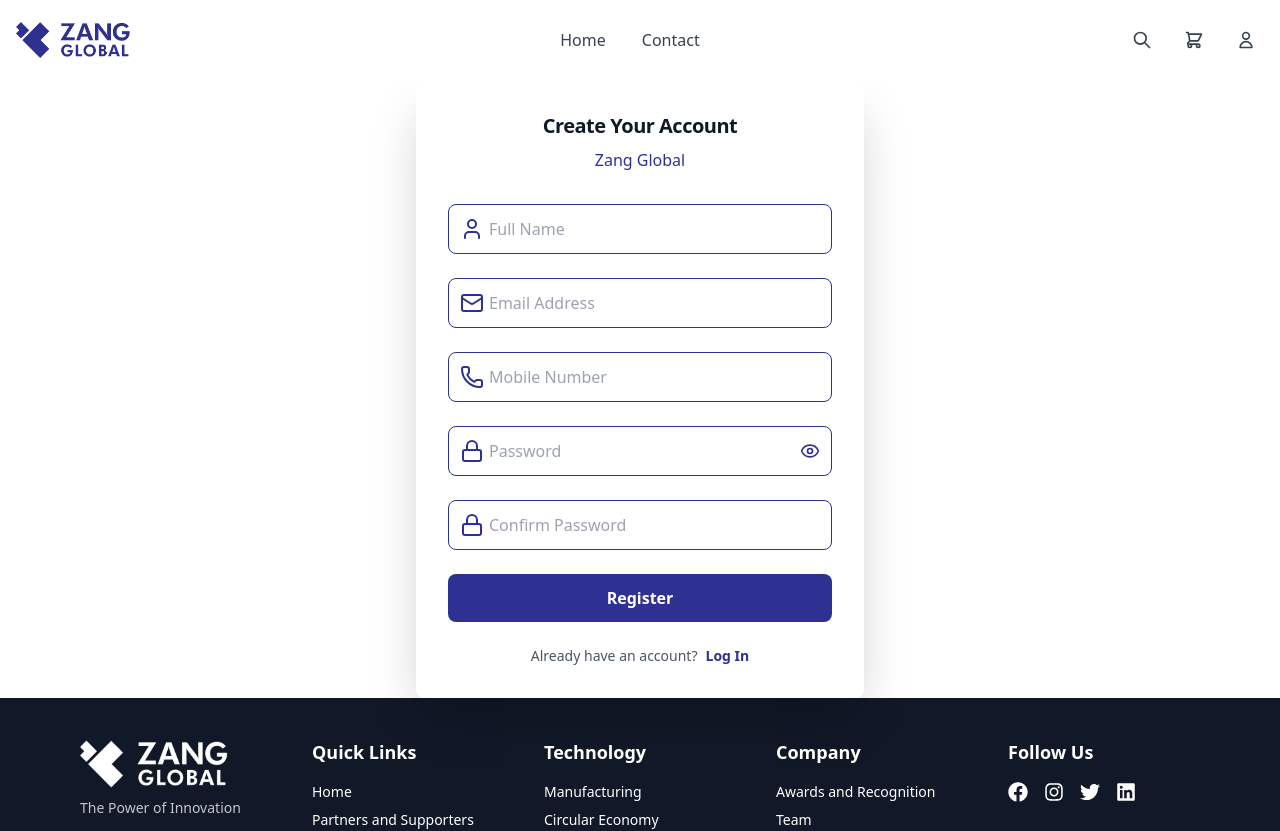
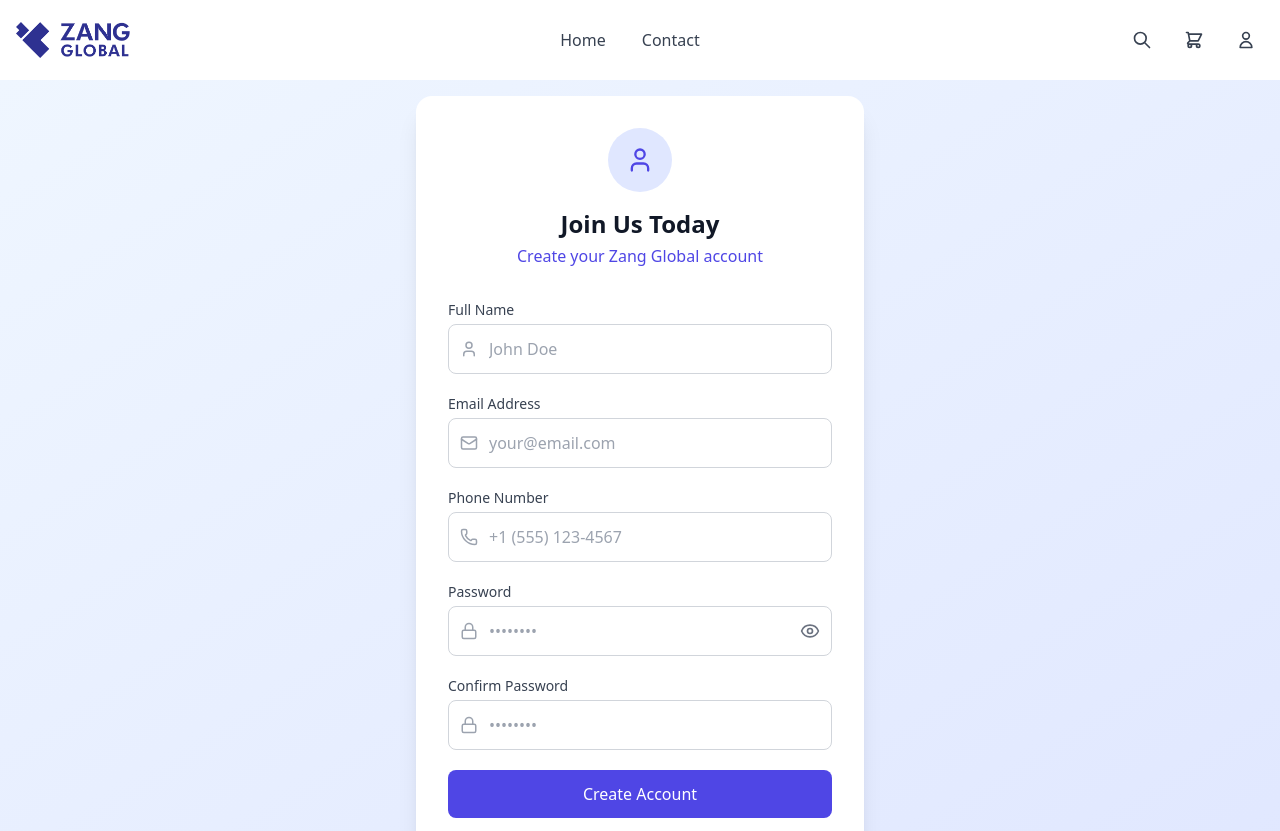
Before and after one commit to dmahub-tech/zangglobal, a React (Vite) app: page /signup in a window 1280 px wide. Shown: the top 831 px of the page. Built offline with nearby package versions, Linux system fonts and the light colour scheme.

Commit message:
first commit

```diff
--- a/package.json
+++ b/package.json
@@ -9,6 +9,7 @@
     "@fortawesome/free-solid-svg-icons": "^6.7.2",
     "@fortawesome/react-fontawesome": "^0.2.2",
     "@heroicons/react": "^2.2.0",
+    "@hookform/resolvers": "^5.1.1",
     "@reduxjs/toolkit": "^2.6.0",
     "@testing-library/jest-dom": "^5.17.0",
     "@testing-library/react": "^13.4.0",
@@ -18,7 +19,8 @@
     "axios": "^1.7.9",
     "canvas-confetti": "^1.9.3",
     "cors": "^2.8.5",
-    "framer-motion": "^11.15.0",
+    "framer-motion": "^11.18.2",
+    "jwt-decode": "^4.0.0",
     "lodash-es": "^4.17.21",
     "lucide-react": "^0.468.0",
     "moment": "^2.30.1",
@@ -38,6 +40,7 @@
     "react-type-animation": "^3.2.0",
     "recharts": "^2.14.1",
     "web-vitals": "^2.1.4",
+    "zod": "^3.25.67",
     "zustand": "^5.0.2"
   },
   "scripts": {
--- a/src/components/user/Landing/LandingNavBar.jsx
+++ b/src/components/user/Landing/LandingNavBar.jsx
@@ -40,6 +40,7 @@ const NavItem = ({ item, onClose }) => {
 
   const location = useLocation()
   const pathname = location.pathname
+  console.log(pathname)
   return(
   <motion.div
     whileHover={{ scale: 1.05 }}
--- a/src/config/api.js
+++ b/src/config/api.js
@@ -1,7 +1,7 @@
 import axios from "axios";
 
 const api = axios.create({
-  baseURL: "https://web-ecommerce-backend-jj6f.onrender.com",
+  baseURL: "https://zangglobal-backend.onrender.com",
   headers: {
     "Content-Type": "application/json; charset=utf-8",
   },
--- a/src/pages/user/login.jsx
+++ b/src/pages/user/login.jsx
@@ -1,125 +1,185 @@
-import React, { useState } from "react";
+import React, { useState, useEffect } from "react";
 import { Eye, EyeOff, Loader2, Lock, Mail } from 'lucide-react';
 import { motion } from 'framer-motion';
 import { useDispatch, useSelector } from "react-redux";
 import { loginUser } from "../../redux/slice/authSlice";
 import { useNavigate } from "react-router-dom";
+import { toast } from "react-toastify";
 
 const Login = () => {
   const [email, setEmail] = useState("");
   const [password, setPassword] = useState("");
   const [showPassword, setShowPassword] = useState(false);
+  const [formErrors, setFormErrors] = useState({});
+
   const dispatch = useDispatch();
   const navigate = useNavigate();
-  const [error,setError] = useState()
-  const [loading,setLoading] = useState(false)
+  const { loading, error, isAuthenticated } = useSelector((state) => state.auth);
 
-  // Get authentication state from Redux
+  // Redirect if already authenticated
+  useEffect(() => {
+    if (isAuthenticated) {
+      navigate("/store");
+    }
+  }, [isAuthenticated, navigate]);
 
-  // Handle login submission
+  // Handle auth errors
+  useEffect(() => {
+    if (error) {
+      toast.error(error);
+      setFormErrors({ root: error });
+    }
+  }, [error]);
+
+  const validateForm = () => {
+    const errors = {};
+
+    if (!email) {
+      errors.email = "Email is required";
+    } else if (!/\S+@\S+\.\S+/.test(email)) {
+      errors.email = "Email is invalid";
+    }
+
+    if (!password) {
+      errors.password = "Password is required";
+    } else if (password.length < 6) {
+      errors.password = "Password must be at least 6 characters";
+    }
+
+    setFormErrors(errors);
+    return Object.keys(errors).length === 0;
+  };
+
   const handleSubmit = async (e) => {
     e.preventDefault();
-    setLoading(true)
+
+    if (!validateForm()) return;
+
     try {
-      const resultAction = await dispatch(loginUser({ email, password })).unwrap();
-      console.log("Login successful", resultAction);
-
-      // Redirect to Dashboard or Home after login
+      await dispatch(loginUser({ email, password })).unwrap();
+      toast.success("Login successful! Redirecting...");
       navigate("/store");
-      setLoading(false)
     } catch (err) {
-      console.error("Login failed:", err);
-      setLoading(false)
-      setError(err)
+      // Error handling is done via the error effect
     }
   };
 
   return (
-    <>
-      {/* <SEOComponent /> */}
-      <div className="min-h-screen bg-slate-50 flex items-center justify-center p-4">
-
+    <div className="min-h-screen bg-gradient-to-br from-blue-50 to-indigo-100 flex items-center justify-center p-4">
       <motion.div
-          className="w-full max-w-md bg-white shadow-2xl rounded-2xl overflow-hidden"
-          initial={{ opacity: 0, scale: 0.9 }}
-          animate={{ opacity: 1, scale: 1 }}
+        className="w-full max-w-md bg-white shadow-xl rounded-2xl overflow-hidden"
+        initial={{ opacity: 0, y: 20 }}
+        animate={{ opacity: 1, y: 0 }}
         transition={{ duration: 0.5, type: "spring", stiffness: 120 }}
       >
         <div className="p-8">
           <div className="text-center mb-8">
-              <h2 className="text-4xl font-extrabold text-gray-900 tracking-tight">
-                Welcome Back
-              </h2>
-              <p className="text-primary mt-2">Log in to Zang Global</p>
+            <div className="mx-auto w-16 h-16 bg-indigo-100 rounded-full flex items-center justify-center mb-4">
+              <Lock className="text-indigo-600" size={28} />
+            </div>
+            <h2 className="text-2xl font-bold text-gray-900">Welcome Back</h2>
+            <p className="text-indigo-600 mt-1">Log in to your Zang Global account</p>
           </div>
 
-            {error && (
-              <div className="bg-red-50 border border-red-200 text-red-600 px-4 py-3 rounded-lg mb-6 text-center">
-                {error} please try again
+          {formErrors.root && (
+            <div className="bg-red-50 border-l-4 border-red-500 text-red-700 p-4 rounded-lg mb-6">
+              <p>{formErrors.root}</p>
             </div>
           )}
 
-            <form onSubmit={handleSubmit} className="space-y-6">
+          <form onSubmit={handleSubmit} className="space-y-5">
             {/* Email Input */}
+            <div>
+              <label htmlFor="email" className="block text-sm font-medium text-gray-700 mb-1">
+                Email Address
+              </label>
               <div className="relative">
                 <div className="absolute inset-y-0 left-0 pl-3 flex items-center pointer-events-none">
-                  <Mail className="text-primary" />
+                  <Mail className="text-gray-400" size={18} />
                 </div>
                 <input
-                  type="text"
-                  placeholder="Email or Mobile Number"
-                  required
-                  className="w-full pl-10 pr-4 py-3 border border-primary rounded-lg focus:outline-none focus:ring-2 focus:ring-pink-500 transition duration-300"
+                  id="email"
+                  type="email"
+                  className={`w-full pl-10 pr-4 py-3 border ${
+                    formErrors.email ? "border-red-500" : "border-gray-300"
+                  } rounded-lg focus:outline-none focus:ring-2 focus:ring-indigo-500 transition duration-200`}
+                  placeholder="your@email.com"
                   value={email}
                   onChange={(e) => setEmail(e.target.value)}
                 />
               </div>
+              {formErrors.email && (
+                <p className="mt-1 text-sm text-red-600">{formErrors.email}</p>
+              )}
+            </div>
 
             {/* Password Input */}
+            <div>
+              <label htmlFor="password" className="block text-sm font-medium text-gray-700 mb-1">
+                Password
+              </label>
               <div className="relative">
                 <div className="absolute inset-y-0 left-0 pl-3 flex items-center pointer-events-none">
-                  <Lock className="text-primary" />
+                  <Lock className="text-gray-400" size={18} />
                 </div>
                 <input
+                  id="password"
                   type={showPassword ? "text" : "password"}
-                  placeholder="Password"
-                  required
-                  className="w-full pl-10 pr-12 py-3 border border-primary rounded-lg focus:outline-none focus:ring-2 focus:ring-primary transition duration-300"
+                  className={`w-full pl-10 pr-12 py-3 border ${
+                    formErrors.password ? "border-red-500" : "border-gray-300"
+                  } rounded-lg focus:outline-none focus:ring-2 focus:ring-indigo-500 transition duration-200`}
+                  placeholder="••••••••"
                   value={password}
                   onChange={(e) => setPassword(e.target.value)}
                 />
                 <button
                   type="button"
-                  className="absolute inset-y-0 right-0 pr-3 flex items-center text-primary hover:text-primary transition"
+                  className="absolute inset-y-0 right-0 pr-3 flex items-center text-gray-500 hover:text-indigo-600 transition"
                   onClick={() => setShowPassword(!showPassword)}
                 >
                   {showPassword ? <EyeOff size={20} /> : <Eye size={20} />}
                 </button>
               </div>
+              {formErrors.password && (
+                <p className="mt-1 text-sm text-red-600">{formErrors.password}</p>
+              )}
+            </div>
+
+            <div className="flex items-center justify-end">
+              <a href="/forgot-password" className="text-sm text-indigo-600 hover:text-indigo-800">
+                Forgot password?
+              </a>
+            </div>
 
             {/* Submit Button */}
             <motion.button
               type="submit"
-                className="w-full bg-primary flex items-center justify-center text-white py-3 rounded-lg font-semibold hover:bg-primary transition duration-300 transform active:scale-95"
-                whileTap={{ scale: 0.95 }}
+              className="w-full bg-indigo-600 text-white py-3 px-4 rounded-lg font-medium hover:bg-indigo-700 transition duration-200 flex items-center justify-center"
+              whileTap={{ scale: 0.98 }}
               disabled={loading}
             >
-                {loading ? <Loader2 className=" animate-spin" size={25}/> : "Log in"}
+              {loading ? (
+                <>
+                  <Loader2 className="animate-spin mr-2" size={20} />
+                  Logging in...
+                </>
+              ) : (
+                "Log In"
+              )}
             </motion.button>
           </form>
 
           <div className="mt-6 text-center">
             <p className="text-gray-600 text-sm">
-                Don't have an account?
-                <a href="/signup" className="text-primary hover:text-pink-800 ml-2 font-semibold">
-                  Sign Up
+              Don't have an account?{" "}
+              <a href="/signup" className="text-indigo-600 hover:text-indigo-800 font-medium">
+                Sign up
               </a>
             </p>
           </div>
         </div>
       </motion.div>
     </div>
-    </>
   );
 };
 
--- a/src/pages/user/signup.jsx
+++ b/src/pages/user/signup.jsx
@@ -1,182 +1,200 @@
-import React, { useState } from "react";
+import React, { useState, useEffect } from "react";
 import { Eye, EyeOff, User, Mail, Phone, Lock, Loader2 } from "lucide-react";
-import { useDispatch } from "react-redux";
-import { registerUser } from "../../redux/slice/authSlice"; // Import Redux action
+import { useDispatch, useSelector } from "react-redux";
+import { registerUser } from "../../redux/slice/authSlice";
 import { motion } from "framer-motion";
 import { useNavigate } from "react-router-dom";
+import { useForm } from "react-hook-form";
 
 export default function SignUp() {
   const dispatch = useDispatch();
+  const navigate = useNavigate();
+  const { isAuthenticated, loading: authLoading, error: authError } = useSelector((state) => state.auth);
+  const [showPassword, setShowPassword] = useState(false);
 
-  const [showPassword, setShowPassword] = useState(false);
-  const [email, setEmail] = useState("");
-  const [password, setPassword] = useState("");
-  const [confirmPassword, setConfirmPassword] = useState("");
-  const [name, setName] = useState("");
-  const [phone, setPhone] = useState("");
-  const [loading, setLoading] = useState(false);
-  const [error, setError] = useState();
-  const navigate = useNavigate();
+  const {
+    register,
+    handleSubmit,
+    watch,
+    formState: { errors, isSubmitting },
+    reset,
+    setError,
+  } = useForm();
 
-  const formData = { name, email, password, phone };
+  const passwordValue = watch("password");
 
-  const handleSubmit = async (e) => {
-    setLoading(true);
-    console.log(formData);
-    e.preventDefault();
+  // Redirect on successful registration
+  useEffect(() => {
+    if (isAuthenticated) {
+      navigate("/dashboard");
+    }
+  }, [isAuthenticated, navigate]);
 
-    if (password !== confirmPassword) {
-      return alert("Passwords do not match!");
+  // Handle auth errors
+  useEffect(() => {
+    if (authError) {
+      setError("root", { message: authError });
     }
+  }, [authError, setError]);
+
+  const onSubmit = async (data) => {
     try {
-      dispatch(registerUser(formData));
-      setLoading(false);
-      setEmail("")
-      setConfirmPassword("")
-      setPassword("")
-      setPhone("")
-      setName("")
+      await dispatch(registerUser(data)).unwrap();
+      reset();
+      navigate("/login");
     } catch (error) {
-      setError("Error creating account please try again");
-      setLoading(false);
+      // Error handled in useEffect
     }
   };
 
   return (
-    <>
-      <div className=" flex items-center justify-center ">
+    <div className="min-h-screen bg-gradient-to-br from-blue-50 to-indigo-100 flex items-center justify-center p-4">
       <motion.div
-          className="w-full max-w-md  shadow-2xl h-fit rounded-lg overflow-hidden mt-auto"
-          initial={{ opacity: 0, scale: 0.9 }}
-          animate={{ opacity: 1, scale: 1 }}
-          transition={{
-            duration: 0.5,
-            type: "spring",
-            stiffness: 120,
-          }}
+        className="w-full max-w-md bg-white shadow-xl rounded-2xl overflow-hidden"
+        initial={{ opacity: 0, y: 20 }}
+        animate={{ opacity: 1, y: 0 }}
+        transition={{ duration: 0.5, type: "spring", stiffness: 120 }}
       >
         <div className="p-8">
           <div className="text-center mb-8">
-              <h2 className="text-xl font-extrabold text-gray-900 mx-5 tracking-tight">
-                Create Your Account
-              </h2>
-              <p className="text-primary mt-2">Zang Global</p>
+            <div className="mx-auto w-16 h-16 bg-indigo-100 rounded-full flex items-center justify-center mb-4">
+              <User className="text-indigo-600" size={28} />
+            </div>
+            <h2 className="text-2xl font-bold text-gray-900">Join Us Today</h2>
+            <p className="text-indigo-600 mt-1">Create your Zang Global account</p>
           </div>
 
-            {error && (
-              <div className="bg-red-50 border border-red-200 text-red-600 px-4 py-3 rounded-lg mb-6 text-center">
-                {error}
+          {errors.root && (
+            <div className="bg-red-50 border-l-4 border-red-500 text-red-700 p-4 rounded-lg mb-6">
+              <p>{errors.root.message}</p>
             </div>
           )}
 
-            <form onSubmit={handleSubmit} className="space-y-6">
-              {/* Name Input */}
+          <form onSubmit={handleSubmit(onSubmit)} className="space-y-5">
+            {/* Name */}
+            <div>
+              <label htmlFor="name" className="block text-sm font-medium text-gray-700 mb-1">Full Name</label>
               <div className="relative">
                 <div className="absolute inset-y-0 left-0 pl-3 flex items-center pointer-events-none">
-                  <User className="text-primary" />
+                  <User className="text-gray-400" size={18} />
                 </div>
                 <input
+                  id="name"
                   type="text"
-                  placeholder="Full Name"
-                  required
-                  className="w-full pl-10 pr-4 py-3 border border-primary rounded-lg focus:outline-none focus:ring-2 focus:ring-primary transition duration-300"
-                  value={name}
-                  onChange={(e) => setName(e.target.value)}
+                  {...register("name", { required: "Name is required", minLength: { value: 3, message: "Name must be at least 3 characters" } })}
+                  className={`w-full pl-10 pr-4 py-3 border ${errors.name ? "border-red-500" : "border-gray-300"} rounded-lg focus:outline-none focus:ring-2 focus:ring-indigo-500 transition duration-200`}
+                  placeholder="John Doe"
                 />
               </div>
+              {errors.name && <p className="mt-1 text-sm text-red-600">{errors.name.message}</p>}
+            </div>
 
-              {/* Email Input */}
+            {/* Email */}
+            <div>
+              <label htmlFor="email" className="block text-sm font-medium text-gray-700 mb-1">Email Address</label>
               <div className="relative">
                 <div className="absolute inset-y-0 left-0 pl-3 flex items-center pointer-events-none">
-                  <Mail className="text-primary" />
+                  <Mail className="text-gray-400" size={18} />
                 </div>
                 <input
+                  id="email"
                   type="email"
-                  placeholder="Email Address"
-                  required
-                  className="w-full pl-10 pr-4 py-3 border border-primary rounded-lg focus:outline-none focus:ring-2 focus:ring-primary transition duration-300"
-                  value={email}
-                  onChange={(e) => setEmail(e.target.value)}
+                  {...register("email", { required: "Email is required", pattern: { value: /\S+@\S+\.\S+/, message: "Invalid email address" } })}
+                  className={`w-full pl-10 pr-4 py-3 border ${errors.email ? "border-red-500" : "border-gray-300"} rounded-lg focus:outline-none focus:ring-2 focus:ring-indigo-500 transition duration-200`}
+                  placeholder="your@email.com"
                 />
               </div>
+              {errors.email && <p className="mt-1 text-sm text-red-600">{errors.email.message}</p>}
+            </div>
 
-              {/* Mobile Input */}
+            {/* Phone */}
+            <div>
+              <label htmlFor="phone" className="block text-sm font-medium text-gray-700 mb-1">Phone Number</label>
               <div className="relative">
                 <div className="absolute inset-y-0 left-0 pl-3 flex items-center pointer-events-none">
-                  <Phone className="text-primary" />
+                  <Phone className="text-gray-400" size={18} />
                 </div>
                 <input
+                  id="phone"
                   type="tel"
-                  placeholder="Mobile Number"
-                  required
-                  className="w-full pl-10 pr-4 py-3 border border-primary rounded-lg focus:outline-none focus:ring-2 focus:ring-primary transition duration-300"
-                  value={phone}
-                  onChange={(e) => setPhone(e.target.value)}
+                  {...register("phone", { required: "Phone is required", minLength: { value: 10, message: "Phone must be at least 10 digits" } })}
+                  className={`w-full pl-10 pr-4 py-3 border ${errors.phone ? "border-red-500" : "border-gray-300"} rounded-lg focus:outline-none focus:ring-2 focus:ring-indigo-500 transition duration-200`}
+                  placeholder="+1 (555) 123-4567"
                 />
               </div>
+              {errors.phone && <p className="mt-1 text-sm text-red-600">{errors.phone.message}</p>}
+            </div>
 
-              {/* Password Input */}
+            {/* Password */}
+            <div>
+              <label htmlFor="password" className="block text-sm font-medium text-gray-700 mb-1">Password</label>
               <div className="relative">
                 <div className="absolute inset-y-0 left-0 pl-3 flex items-center pointer-events-none">
-                  <Lock className="text-primary" />
+                  <Lock className="text-gray-400" size={18} />
                 </div>
                 <input
+                  id="password"
                   type={showPassword ? "text" : "password"}
-                  placeholder="Password"
-                  required
-                  className="w-full pl-10 pr-12 py-3 border border-primary rounded-lg focus:outline-none focus:ring-2 focus:ring-primary transition duration-300"
-                  value={password}
-                  onChange={(e) => setPassword(e.target.value)}
+                  {...register("password", { required: "Password is required", minLength: { value: 6, message: "Password must be at least 6 characters" } })}
+                  className={`w-full pl-10 pr-12 py-3 border ${errors.password ? "border-red-500" : "border-gray-300"} rounded-lg focus:outline-none focus:ring-2 focus:ring-indigo-500 transition duration-200`}
+                  placeholder="••••••••"
                 />
-                <button
-                  type="button"
-                  className="absolute inset-y-0 right-0 pr-3 flex items-center text-primary hover:text-primary transition"
-                  onClick={() => setShowPassword(!showPassword)}
-                >
+                <button type="button" className="absolute inset-y-0 right-0 pr-3 flex items-center text-gray-500 hover:text-indigo-600 transition" onClick={() => setShowPassword(!showPassword)}>
                   {showPassword ? <EyeOff size={20} /> : <Eye size={20} />}
                 </button>
               </div>
+              {errors.password && <p className="mt-1 text-sm text-red-600">{errors.password.message}</p>}
+            </div>
 
-              {/* Confirm Password Input */}
+            {/* Confirm Password */}
+            <div>
+              <label htmlFor="confirmPassword" className="block text-sm font-medium text-gray-700 mb-1">Confirm Password</label>
               <div className="relative">
                 <div className="absolute inset-y-0 left-0 pl-3 flex items-center pointer-events-none">
-                  <Lock className="text-primary" />
+                  <Lock className="text-gray-400" size={18} />
                 </div>
                 <input
+                  id="confirmPassword"
                   type="password"
-                  placeholder="Confirm Password"
-                  required
-                  className="w-full pl-10 pr-4 py-3 border border-primary rounded-lg focus:outline-none focus:ring-2 focus:ring-primary transition duration-300"
-                  value={confirmPassword}
-                  onChange={(e) => setConfirmPassword(e.target.value)}
+                  {...register("confirmPassword", {
+                    required: "Confirm your password",
+                    validate: value => value === passwordValue || "Passwords do not match",
+                  })}
+                  className={`w-full pl-10 pr-4 py-3 border ${errors.confirmPassword ? "border-red-500" : "border-gray-300"} rounded-lg focus:outline-none focus:ring-2 focus:ring-indigo-500 transition duration-200`}
+                  placeholder="••••••••"
                 />
+              </div>
+              {errors.confirmPassword && <p className="mt-1 text-sm text-red-600">{errors.confirmPassword.message}</p>}
             </div>
 
             {/* Submit Button */}
             <motion.button
               type="submit"
-                disabled={loading}
-                className="w-full bg-primary flex items-center justify-center  text-white py-3 rounded-lg font-semibold hover:bg-primary transition duration-300 transform active:scale-95"
-                whileTap={{ scale: 0.95 }}
+              disabled={isSubmitting || authLoading}
+              className="w-full bg-indigo-600 text-white py-3 px-4 rounded-lg font-medium hover:bg-indigo-700 transition duration-200 flex items-center justify-center"
+              whileTap={{ scale: 0.98 }}
             >
-                {loading ? <Loader2 size={25} className="animate-spin" /> : "Register"}
+              {isSubmitting || authLoading ? (
+                <>
+                  <Loader2 className="animate-spin mr-2" size={20} />
+                  Creating Account...
+                </>
+              ) : (
+                "Create Account"
+              )}
             </motion.button>
           </form>
 
           <div className="mt-6 text-center">
             <p className="text-gray-600 text-sm">
-                Already have an account?
-                <a
-                  href="/login"
-                  className="text-primary hover:text-pink-800 ml-2 font-semibold"
-                >
-                  Log In
+              Already have an account?{" "}
+              <a href="/login" className="text-indigo-600 hover:text-indigo-800 font-medium">
+                Sign in
               </a>
             </p>
           </div>
         </div>
       </motion.div>
     </div>
-    </>
   );
 }
```
Also changed, not shown: 1 other file (tests, documents, lock files or other folders). Lines whose indentation alone changed are shown as unchanged.
